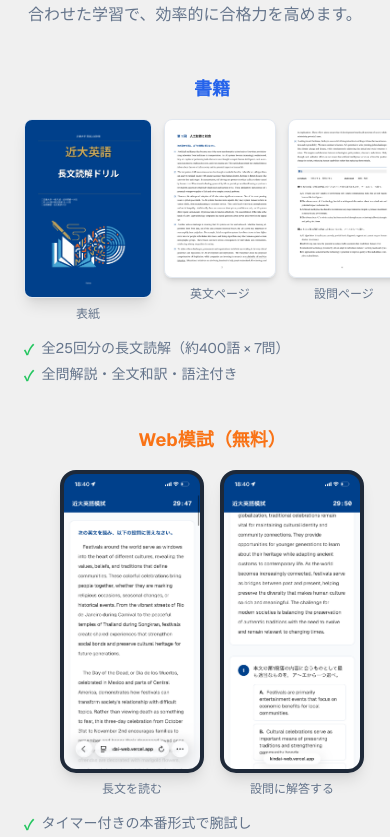
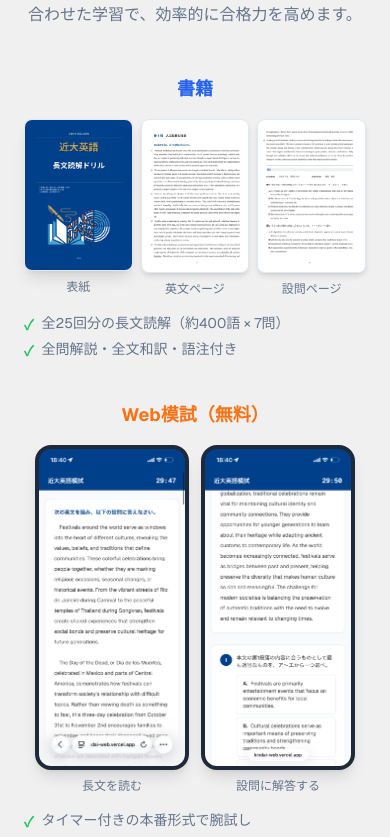
Before and after one commit to komotegawa-edore/kindai-web, a Next.js app: page / in a window 390 px wide. Shown: the part 2786-3623 px from the top of the page. Built offline with nearby package versions, Linux system fonts and the light colour scheme.

Commit message:
Fix mobile horizontal scroll: overflow-x-hidden + responsive grids
- Add overflow-x-hidden to body
- Replace fixed-width flex layouts with responsive grids in book preview and mock exam sections
- Fix both / and /kindai pages

Co-Authored-By: Claude Opus 4.6 <noreply@anthropic.com>

```diff
--- a/src/app/kindai/page.tsx
+++ b/src/app/kindai/page.tsx
@@ -369,8 +369,8 @@ export default function Home() {
           </div>
 
           {/* 実際の画面イメージ */}
-          <div className="flex justify-center gap-4 md:gap-8 mb-14">
-            <div className="w-40 sm:w-48 md:w-56">
+          <div className="grid grid-cols-2 gap-4 md:gap-8 max-w-sm md:max-w-lg mx-auto mb-14">
+            <div>
               <div className="rounded-2xl overflow-hidden shadow-xl border-4 border-gray-800 bg-gray-800">
                 <Image
                   src="/images/mock-1.PNG"
@@ -382,7 +382,7 @@ export default function Home() {
               </div>
               <p className="text-xs text-text-light text-center mt-3">長文を読む</p>
             </div>
-            <div className="w-40 sm:w-48 md:w-56">
+            <div>
               <div className="rounded-2xl overflow-hidden shadow-xl border-4 border-gray-800 bg-gray-800">
                 <Image
                   src="/images/mock-2.PNG"
--- a/src/app/layout.tsx
+++ b/src/app/layout.tsx
@@ -48,7 +48,7 @@ export default function RootLayout({
       lang="ja"
       className={`${geistSans.variable} ${geistMono.variable} antialiased`}
     >
-      <body className="min-h-screen flex flex-col">{children}</body>
+      <body className="min-h-screen flex flex-col overflow-x-hidden">{children}</body>
     </html>
   );
 }
--- a/src/app/page.tsx
+++ b/src/app/page.tsx
@@ -246,8 +246,8 @@ export default function DrilleoTopPage() {
             {/* 書籍プレビュー */}
             <div>
               <h3 className="text-lg font-bold text-primary mb-4 text-center">書籍</h3>
-              <div className="flex justify-center gap-3">
-                <div className="w-32 md:w-40">
+              <div className="grid grid-cols-3 gap-2 md:gap-3">
+                <div>
                   <div className="rounded-lg overflow-hidden shadow-lg border border-border">
                     <Image
                       src="/images/book-preview/cover-front.png"
@@ -259,7 +259,7 @@ export default function DrilleoTopPage() {
                   </div>
                   <p className="text-xs text-text-light text-center mt-2">表紙</p>
                 </div>
-                <div className="w-28 md:w-36">
+                <div>
                   <div className="rounded-lg overflow-hidden shadow-md border border-border">
                     <Image
                       src="/images/book-preview/round1-009.png"
@@ -271,7 +271,7 @@ export default function DrilleoTopPage() {
                   </div>
                   <p className="text-xs text-text-light text-center mt-2">英文ページ</p>
                 </div>
-                <div className="w-28 md:w-36">
+                <div>
                   <div className="rounded-lg overflow-hidden shadow-md border border-border">
                     <Image
                       src="/images/book-preview/round1-010.png"
@@ -299,8 +299,8 @@ export default function DrilleoTopPage() {
             {/* 模試スクリーンショット */}
             <div>
               <h3 className="text-lg font-bold text-accent mb-4 text-center">Web模試（無料）</h3>
-              <div className="flex justify-center gap-4">
-                <div className="w-36 md:w-44">
+              <div className="grid grid-cols-2 gap-3 max-w-xs mx-auto md:max-w-sm">
+                <div>
                   <div className="rounded-2xl overflow-hidden shadow-lg border-4 border-gray-800 bg-gray-800">
                     <Image
                       src="/images/mock-1.PNG"
@@ -312,7 +312,7 @@ export default function DrilleoTopPage() {
                   </div>
                   <p className="text-xs text-text-light text-center mt-2">長文を読む</p>
                 </div>
-                <div className="w-36 md:w-44">
+                <div>
                   <div className="rounded-2xl overflow-hidden shadow-lg border-4 border-gray-800 bg-gray-800">
                     <Image
                       src="/images/mock-2.PNG"
```
